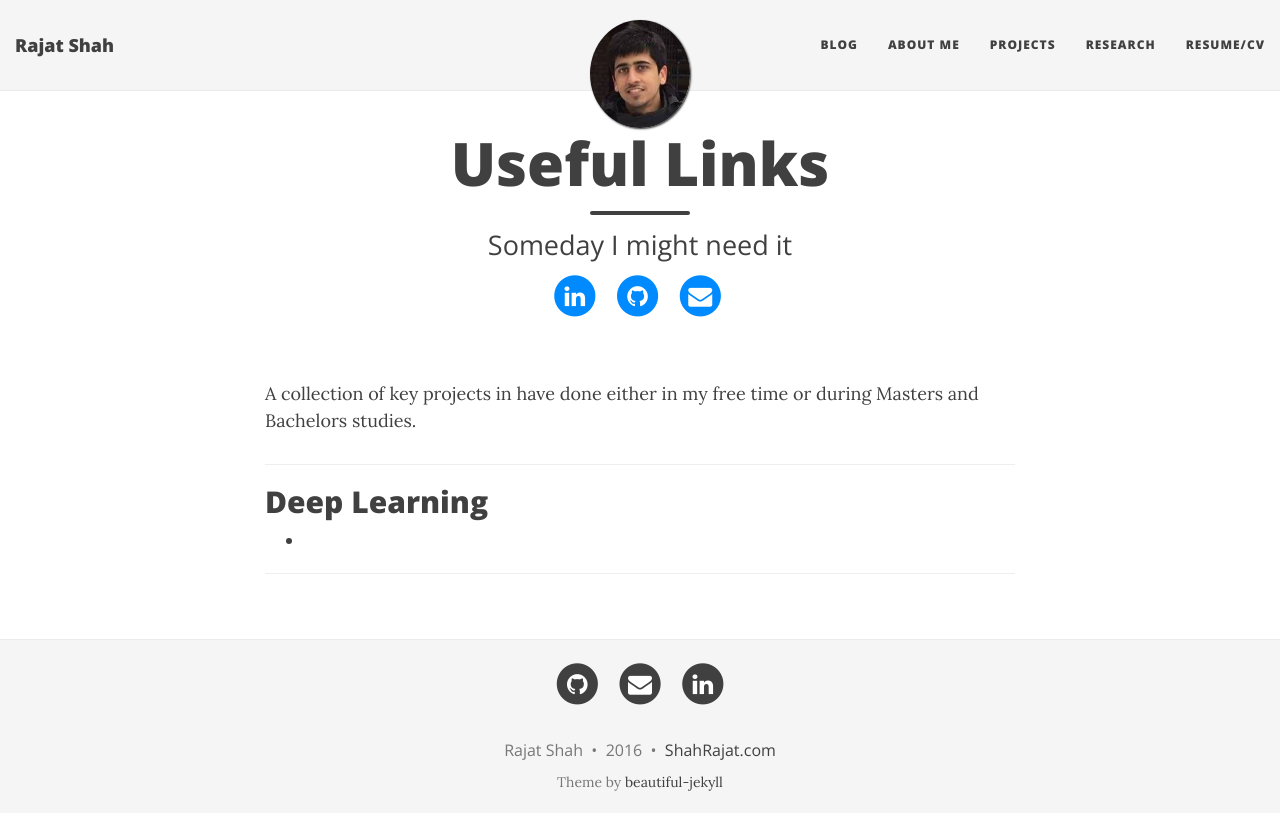
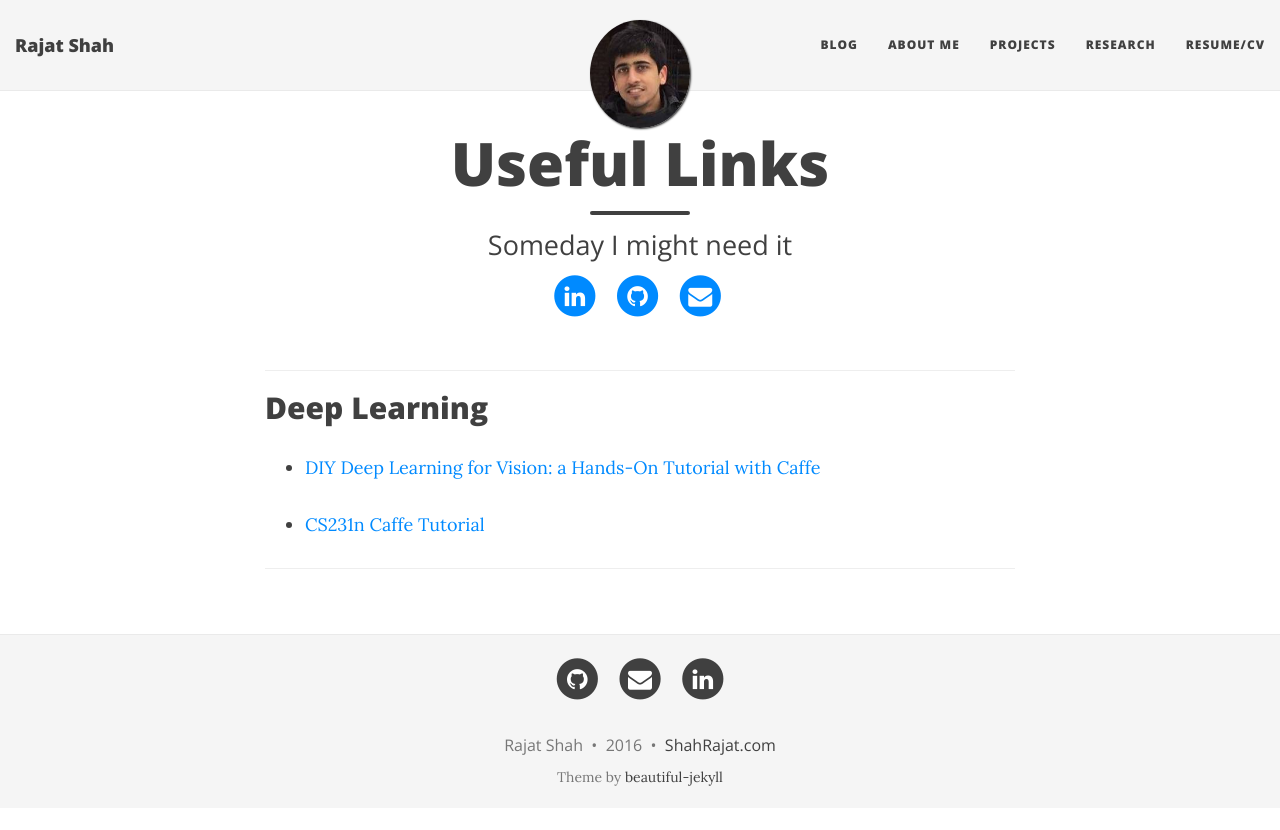
Before and after one commit to shahrajat/shahrajat.github.io, a Jekyll site: the page built from links.md, in a window 1280 px wide. Shown: the top 830 px of the page. Built offline with Jekyll 4.4.1, drawn with Linux system fonts in a browser that asks for light colours; nearby versions of some CDN libraries; comment, search, counter and statistics services are not loaded.

Commit message:
Updated links.md

```diff
--- a/links.md
+++ b/links.md
@@ -6,13 +6,14 @@ comments: true
 published: true
 ---
 
-A collection of key projects in have done either in my free time or during Masters and Bachelors studies.
+
 
 ---
 
 ## Deep Learning
 
--
+- [DIY Deep Learning for Vision:  a Hands-On Tutorial with Caffe](https://docs.google.com/presentation/d/1UeKXVgRvvxg9OUdh_UiC5G71UMscNPlvArsWER41PsU/edit#slide=id.gc2fcdcce7_216_278)
 
+- [CS231n Caffe Tutorial](http://vision.stanford.edu/teaching/cs231n/slides/caffe_tutorial.pdf)
 
 ---
```
